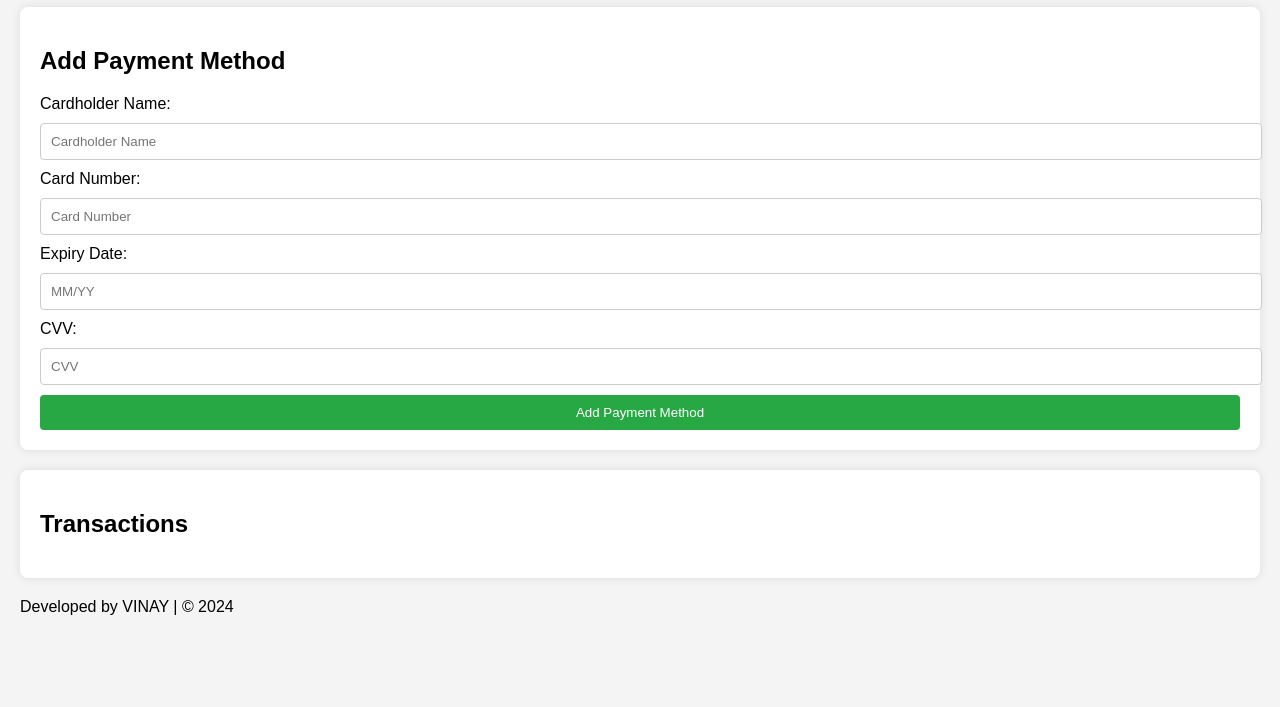
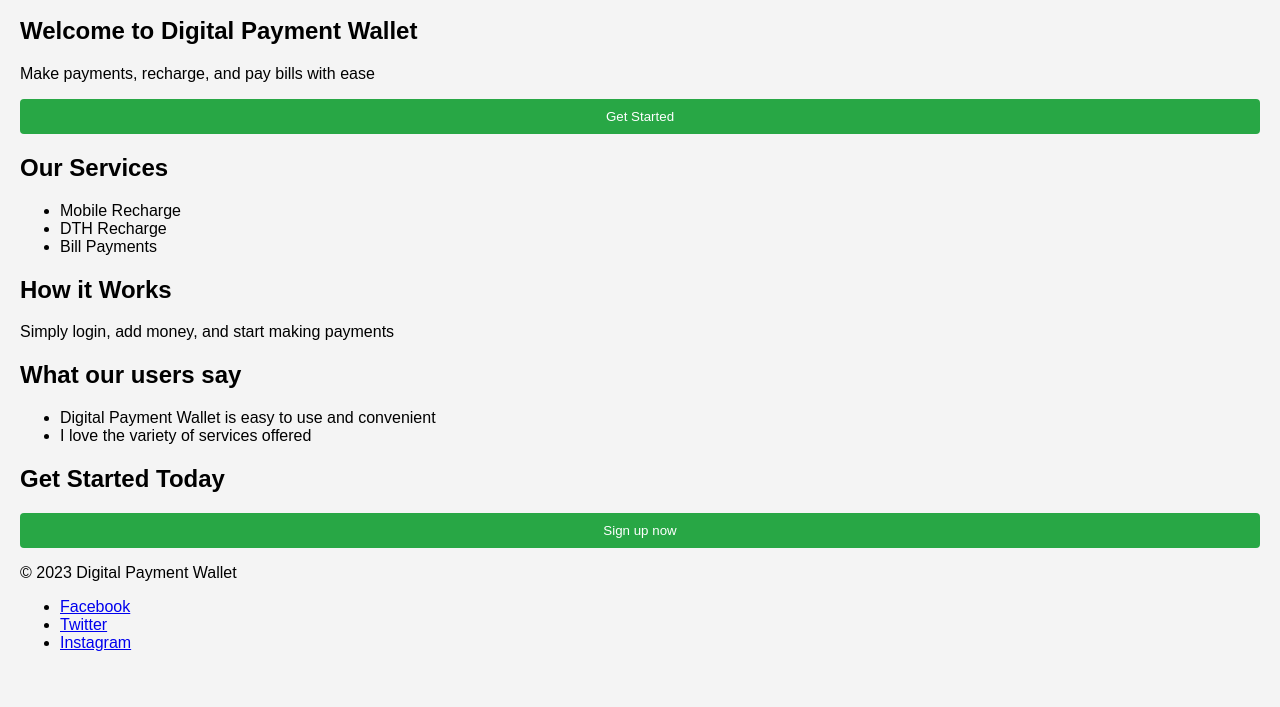
Before and after one commit to SVINAYPRASAD/Digital-payment-, a plain HTML site: page index.html in a window 1280 px wide. Shown: the part 93-800 px from the top of the page. Drawn offline with Linux system fonts and the light colour scheme.

Commit message:
index.html

```diff
--- a/index.html
+++ b/index.html
@@ -1,3 +1,5 @@
+<!-- index.html -->
+
 <!DOCTYPE html>
 <html lang="en">
 <head>
@@ -5,105 +7,65 @@
   <meta name="viewport" content="width=device-width, initial-scale=1.0">
   <title>Digital Payment Wallet</title>
   <link rel="stylesheet" href="styles.css">
-    <script src="script.js" defer></script>
 </head>
 <body>
+  <!-- Header -->
   <header>
-        <h1>Digital Payment Wallet</h1>
+    <nav>
+      <ul>
+        <li><a href="#">Home</a></li>
+        <li><a href="#">Login/Signup</a></li>
+        <li><a href="#">Dashboard</a></li>
+      </ul>
+    </nav>
   </header>
 
-    <main>
-        <section class="wallet-section">
-            <h2>Add Payment Method</h2>
-            <form id="payment-form">
-                <label for="card-name">Cardholder Name:</label>
-                <input type="text" id="card-name" placeholder="Cardholder Name" required>
-                <label for="card-number">Card Number:</label>
-                <input type="text" id="card-number" placeholder="Card Number" required>
-                <label for="expiry-date">Expiry Date:</label>
-                <input type="text" id="expiry-date" placeholder="MM/YY" required>
-                <label for="cvv">CVV:</label>
-                <input type="text" id="cvv" placeholder="CVV" required>
-                <button type="submit">Add Payment Method</button>
-            </form>
-            <div id="loading-indicator" style="display:none;">
-                <div class="spinner"></div>
-                Loading...
-            </div>
-            <div id="message-container" style="display:none;"></div>
+  <!-- Hero Section -->
+  <section class="hero">
+    <h1>Welcome to Digital Payment Wallet</h1>
+    <p>Make payments, recharge, and pay bills with ease</p>
+    <button>Get Started</button>
   </section>
 
-        <section class="transactions-section">
-            <h2>Transactions</h2>
-            <ul id="transaction-list"></ul>
+  <!-- Featured Services Section -->
+  <section class="services">
+    <h2>Our Services</h2>
+    <ul>
+      <li>Mobile Recharge</li>
+      <li>DTH Recharge</li>
+      <li>Bill Payments</li>
+    </ul>
   </section>
-    </main>
 
+  <!-- How it Works Section -->
+  <section class="how-it-works">
+    <h2>How it Works</h2>
+    <p>Simply login, add money, and start making payments</p>
+  </section>
+
+  <!-- Testimonials Section -->
+  <section class="testimonials">
+    <h2>What our users say</h2>
+    <ul>
+      <li>Digital Payment Wallet is easy to use and convenient</li>
+      <li>I love the variety of services offered</li>
+    </ul>
+  </section>
+
+  <!-- Call-to-Action Section -->
+  <section class="cta">
+    <h2>Get Started Today</h2>
+    <button>Sign up now</button>
+  </section>
+
+  <!-- Footer -->
   <footer>
-        <p>Developed by VINAY | © 2024</p>
+    <p>&copy; 2023 Digital Payment Wallet</p>
+    <ul>
+      <li><a href="#">Facebook</a></li>
+      <li><a href="#">Twitter</a></li>
+      <li><a href="#">Instagram</a></li>
+    </ul>
   </footer>
-
-    <style>
-        body {
-            font-family: Arial, sans-serif;
-            background-color: #f4f4f4;
-            margin: 0;
-            padding: 20px;
-        }
-
-        .wallet-section, .transactions-section {
-            background: white;
-            padding: 20px;
-            border-radius: 8px;
-            box-shadow: 0 0 10px rgba(0, 0, 0, 0.1);
-            margin-bottom: 20px;
-        }
-
-        label {
-            margin: 10px 0 5px;
-        }
-
-        input {
-            margin: 10px 0;
-            padding: 10px;
-            border: 1px solid #ccc;
-            border-radius: 4px;
-            width: 100%;
-        }
-
-        button {
-            padding: 10px;
-            background-color: #28a745;
-            color: white;
-            border: none;
-            border-radius: 4px;
-            cursor: pointer;
-            transition: background-color 0.3s;
-            width: 100%;
-        }
-
-        button:hover {
-            background-color: #218838;
-        }
-
-        #loading-indicator {
-            display: none;
-            margin: 10px 0;
-            text-align: center;
-        }
-
-        .spinner {
-            border: 4px solid rgba(0, 0, 0, 0.1);
-            border-left-color: #28a745;
-            border-radius: 50%;
-            width: 30px;
-            height: 30px;
-            animation: spin 1s linear infinite;
-        }
-
-        @keyframes spin {
-            to { transform: rotate(360deg); }
-        }
-    </style>
 </body>
 </html>
```
Lines whose indentation alone changed are shown as unchanged.
